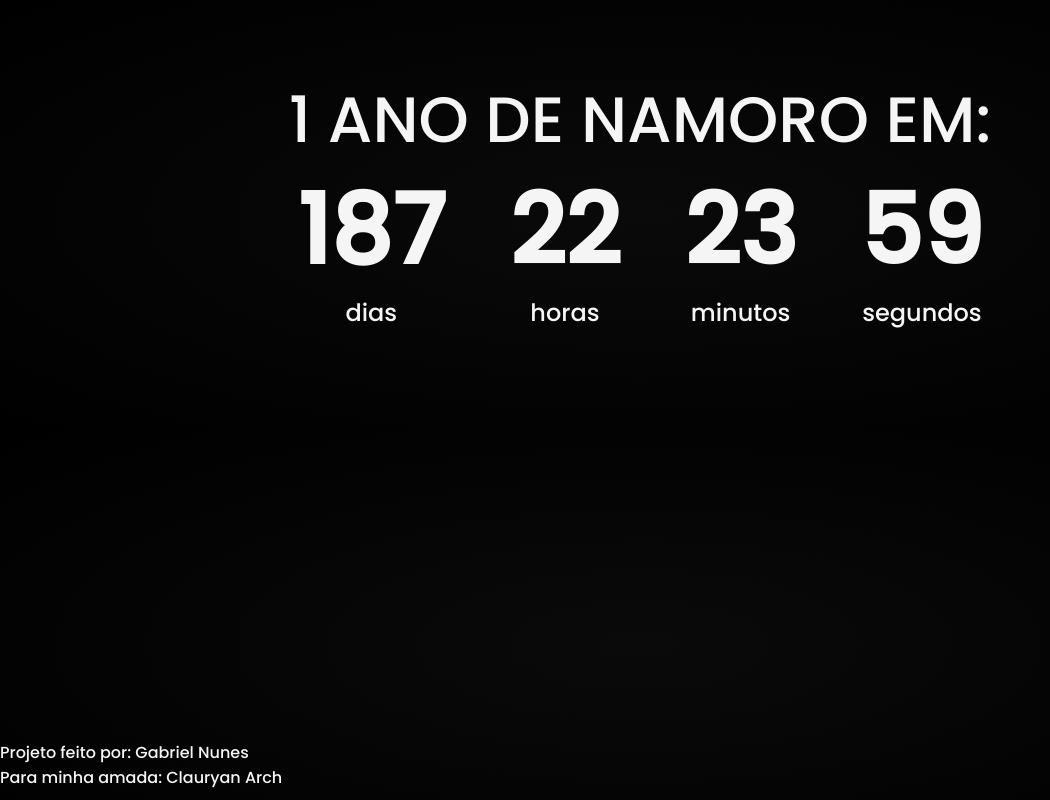
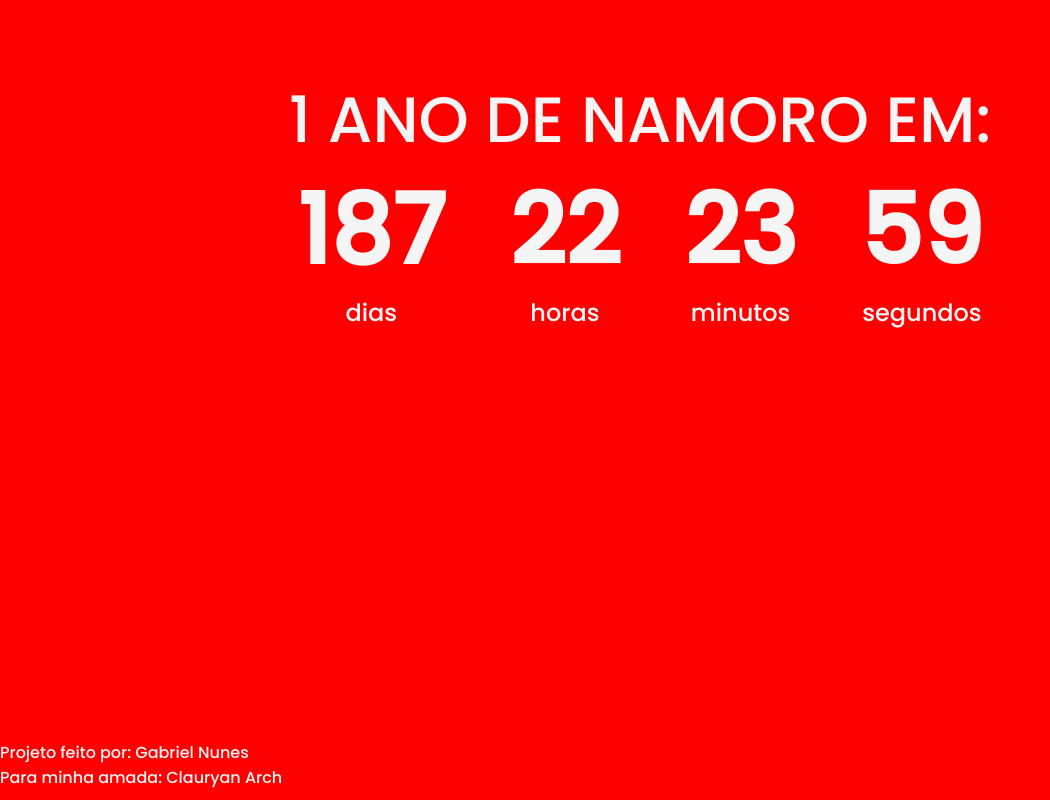
Before and after one commit to gabnunesdev/dating-birthday-countdown, a plain HTML site: page index.html in a window 1280 px wide. Shown: the whole page, without its empty margins (0-1050 px from the left). Drawn offline with Linux system fonts and the light colour scheme.

Commit message:
Update style.css

```diff
--- a/css/style.css
+++ b/css/style.css
@@ -10,7 +10,7 @@ body {
   flex-direction: column;
   align-items: center;
   max-height: 100vh;
-  background-image: radial-gradient(rgb(10, 10, 10), rgb(0, 0, 0));
+  background-color: #FF0000;
   color: whitesmoke;
   padding-bottom: 100px;
 }
```
